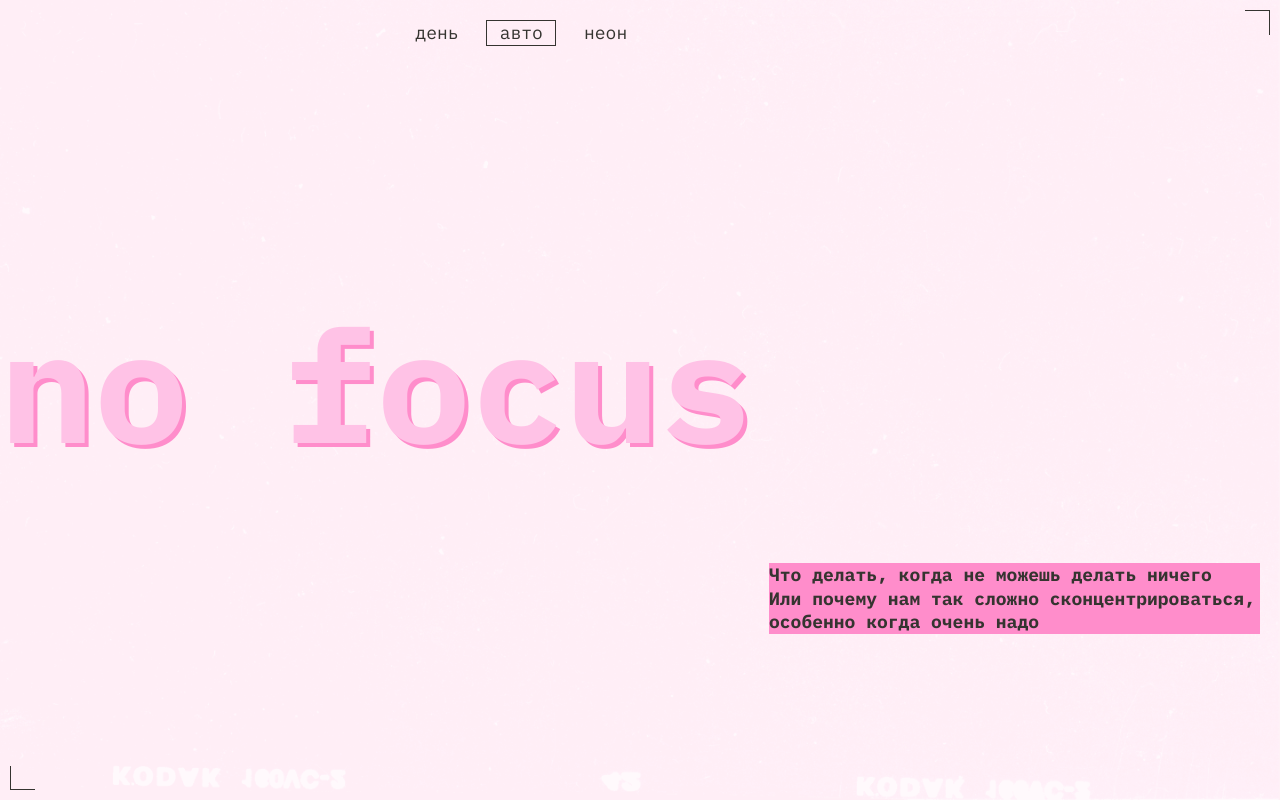
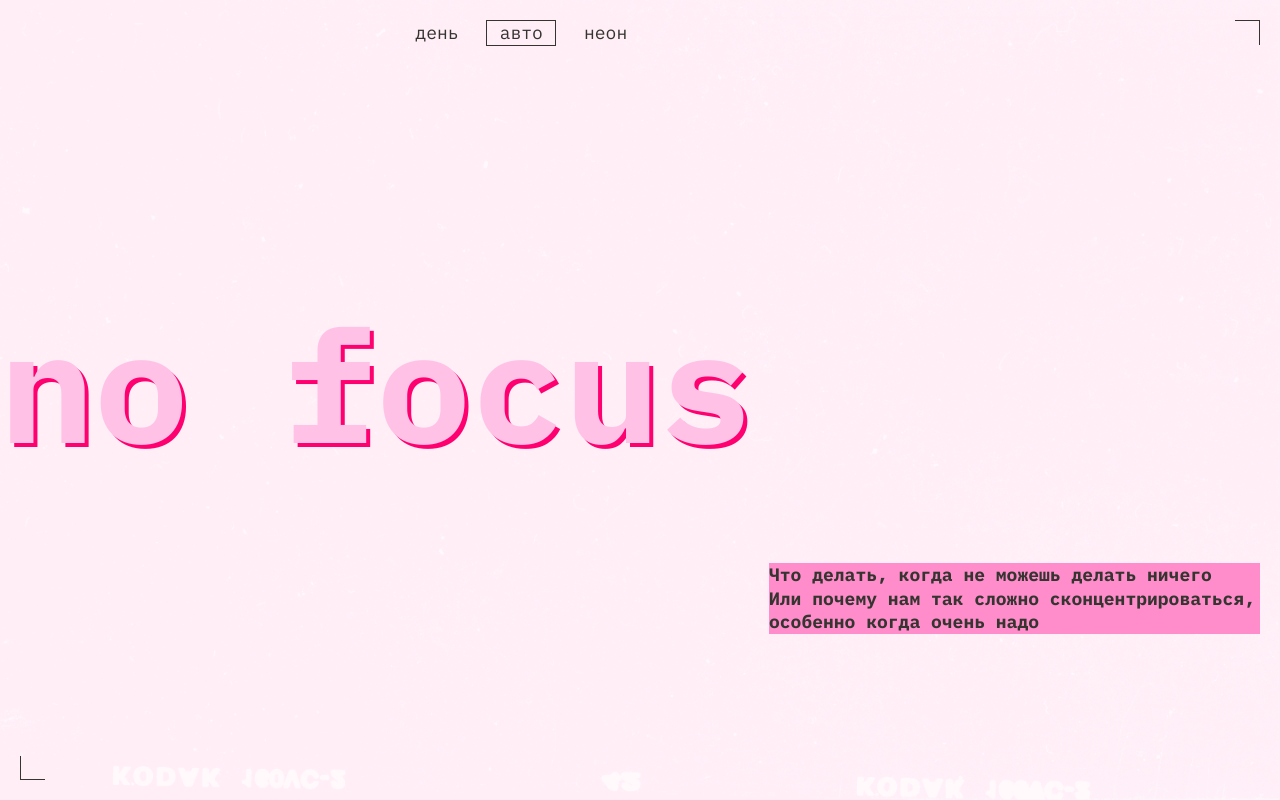
Before and after one commit to Unormal322/slozhno-sosredotochitsya, a plain HTML site: page index.html in a window 1280 px wide. Shown: the top 800 px of the page. Drawn offline with Linux system fonts and the light colour scheme.

Commit message:
first attempt edits

```diff
--- a/styles/light.css
+++ b/styles/light.css
@@ -37,9 +37,3 @@
     --a-shadow-color: var(--section-bg-color);
   }
 }
-
-@media (prefers-color-scheme: light) and (widht >= 1024px) {
-  :root {
-    --shadow-color: #ff0070;
-  }
-}
--- a/styles/style.css
+++ b/styles/style.css
@@ -43,7 +43,7 @@
   inset-inline-end: var(--decorated-gap);
   inset-block-start: var(--decorated-gap);
 
-  @media (768px <= width <=1024px) {
+  @media (width >= 768px) {
     --decorated-gap: 20px;
   }
 }
@@ -59,7 +59,7 @@
   inset-inline-start: var(--decorated-gap);
   inset-block-end: var(--decorated-gap);
 
-  @media (768px <= width <=1024px) {
+  @media (width >= 768px) {
     --decorated-gap: 20px;
   }
 }
@@ -162,14 +162,15 @@
   line-height: 83%;
   font-weight: bold;
 
-  @media (768px <= width < 1024px) {
-    font-size: 120px;
-    margin-inline-start: -20px;
+  @media (width >= 768px) {
+    position: relative;
+    inset-inline-start: calc(-2 * var(--decorated-gap));
+    --title-font-size: clamp(7.5rem, 0.5625rem + 14.4531vw, 9.8125rem);
   }
 
   @media (width >= 1024px) {
     grid-column: 1 / 3;
-    margin-inline-start: -20px;
+    --shadow-color: #ff0070;
   }
 }
 
--- a/styles/variables.css
+++ b/styles/variables.css
@@ -23,9 +23,3 @@
   --a-shadow-color: var(--shadow-color);
   --theme-menu-margin: 39px;
 }
-
-@media (width >= 768px) {
-  :root {
-    --title-font-size: clamp(7.5rem, 0.5625rem + 14.4531vw, 9.8125rem);
-  }
-}
```
Also changed, not shown: index.html (line endings or trailing spaces).
